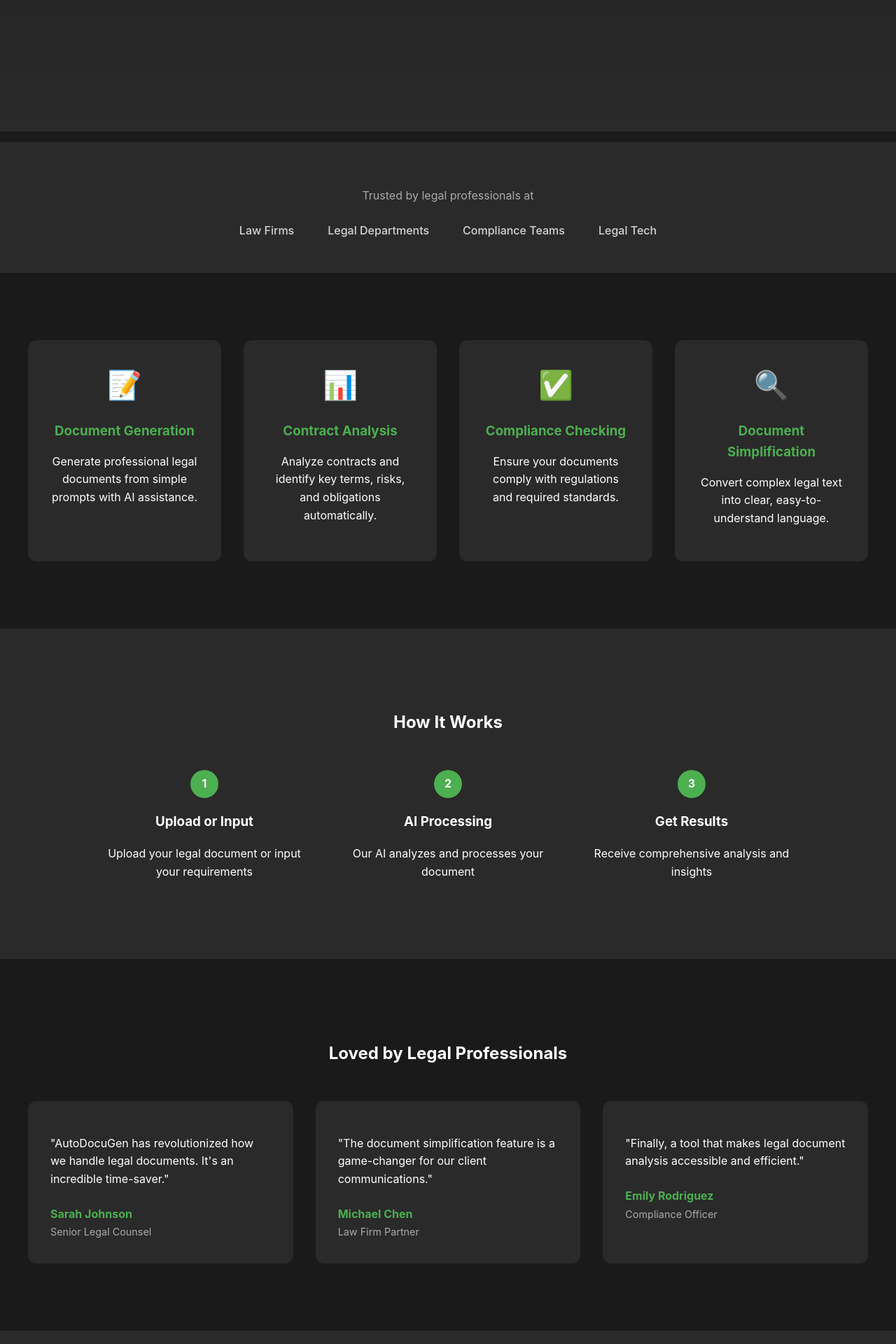
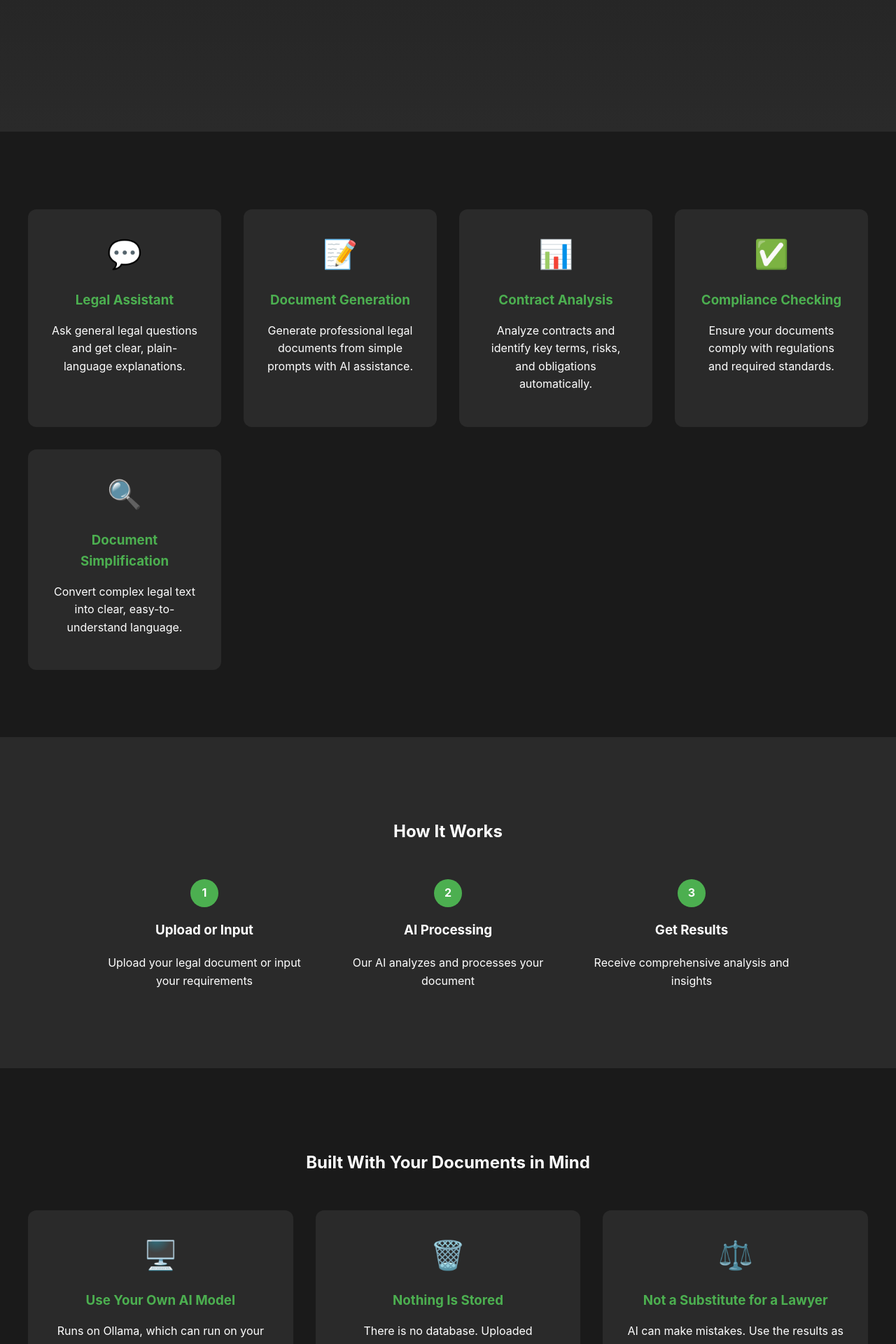
Before and after one commit to Anjali2034/CaseWise, a FastAPI app: page / in a window 1280 px wide; the page is wider, and only the part inside the window is pictured. Shown: the part 640-2560 px from the top of that part at 70% size. Run offline with FastAPI, Linux system fonts and the light colour scheme.

Commit message:
Remove fabricated testimonials and claims from home page; state real privacy facts and limits

```diff
--- a/templates/home.html
+++ b/templates/home.html
@@ -8,7 +8,7 @@
     <section class="hero">
         <div class="hero-content">
             <h1>The AI Legal Assistant</h1>
-            <p class="hero-subtitle">Built to make legal document analysis extraordinarily simple, AutoDocuGen is the best way to handle legal documents with AI.</p>
+            <p class="hero-subtitle">Draft, analyze, check and simplify legal documents with AI, explained in plain language.</p>
             <div class="cta-buttons">
                 <a href="/document-generator" class="primary-button">Get Started</a>
                 <a href="#features" class="secondary-button">Learn More</a>
@@ -16,20 +16,14 @@
         </div>
     </section>
 
-    <!-- Trusted By Section -->
-    <section class="trusted-by">
-        <p>Trusted by legal professionals at</p>
-        <div class="company-logos">
-            <span>Law Firms</span>
-            <span>Legal Departments</span>
-            <span>Compliance Teams</span>
-            <span>Legal Tech</span>
-        </div>
-    </section>
-
     <!-- Features Section -->
     <section id="features" class="features">
         <div class="feature-grid">
+            <div class="feature-card">
+                <div class="feature-icon">💬</div>
+                <h3>Legal Assistant</h3>
+                <p>Ask general legal questions and get clear, plain-language explanations.</p>
+            </div>
             <div class="feature-card">
                 <div class="feature-icon">📝</div>
                 <h3>Document Generation</h3>
@@ -75,30 +69,24 @@
         </div>
     </section>
 
-    <!-- Testimonials Section -->
-    <section class="testimonials">
-        <h2>Loved by Legal Professionals</h2>
-        <div class="testimonial-grid">
-            <div class="testimonial-card">
-                <p>"AutoDocuGen has revolutionized how we handle legal documents. It's an incredible time-saver."</p>
-                <div class="testimonial-author">
-                    <strong>Sarah Johnson</strong>
-                    <span>Senior Legal Counsel</span>
-                </div>
+    <!-- Privacy Section -->
+    <section class="privacy">
+        <h2>Built With Your Documents in Mind</h2>
+        <div class="feature-grid">
+            <div class="feature-card">
+                <div class="feature-icon">🖥️</div>
+                <h3>Use Your Own AI Model</h3>
+                <p>Runs on Ollama, which can run on your own computer, so your documents don't have to go to a third-party AI service.</p>
             </div>
-            <div class="testimonial-card">
-                <p>"The document simplification feature is a game-changer for our client communications."</p>
-                <div class="testimonial-author">
-                    <strong>Michael Chen</strong>
-                    <span>Law Firm Partner</span>
-                </div>
+            <div class="feature-card">
+                <div class="feature-icon">🗑️</div>
+                <h3>Nothing Is Stored</h3>
+                <p>There is no database. Uploaded documents are processed in memory and are never written to logs.</p>
             </div>
-            <div class="testimonial-card">
-                <p>"Finally, a tool that makes legal document analysis accessible and efficient."</p>
-                <div class="testimonial-author">
-                    <strong>Emily Rodriguez</strong>
-                    <span>Compliance Officer</span>
-                </div>
+            <div class="feature-card">
+                <div class="feature-icon">⚖️</div>
+                <h3>Not a Substitute for a Lawyer</h3>
+                <p>AI can make mistakes. Use the results as a starting point and have important documents reviewed by a qualified lawyer.</p>
             </div>
         </div>
     </section>
@@ -106,7 +94,7 @@
     <!-- CTA Section -->
     <section class="cta-section">
         <h2>Ready to Transform Your Legal Document Workflow?</h2>
-        <p>Join thousands of legal professionals who trust AutoDocuGen</p>
+        <p>Pick a tool and try it on your own document in seconds.</p>
         <a href="/document-generator" class="primary-button">Get Started Now</a>
     </section>
 </main>
@@ -186,30 +174,6 @@
     background-color: rgba(255, 255, 255, 0.1);
 }
 
-/* Trusted By Section */
-.trusted-by {
-    text-align: center;
-    padding: 3rem 2rem;
-    background-color: var(--card-bg);
-}
-
-.trusted-by p {
-    color: rgba(255, 255, 255, 0.6);
-    margin-bottom: 1.5rem;
-}
-
-.company-logos {
-    display: flex;
-    justify-content: center;
-    gap: 3rem;
-    flex-wrap: wrap;
-}
-
-.company-logos span {
-    color: rgba(255, 255, 255, 0.8);
-    font-weight: 500;
-}
-
 /* Features Section */
 .features {
     padding: 6rem 2rem;
@@ -284,39 +248,14 @@
     font-weight: bold;
 }
 
-/* Testimonials Section */
-.testimonials {
+/* Privacy Section */
+.privacy {
     padding: 6rem 2rem;
     text-align: center;
 }
 
-.testimonial-grid {
-    display: grid;
-    grid-template-columns: repeat(auto-fit, minmax(300px, 1fr));
-    gap: 2rem;
-    max-width: 1200px;
-    margin: 3rem auto 0;
-}
-
-.testimonial-card {
-    background-color: var(--card-bg);
-    padding: 2rem;
-    border-radius: 12px;
-    text-align: left;
-}
-
-.testimonial-author {
-    margin-top: 1.5rem;
-}
-
-.testimonial-author strong {
-    display: block;
-    color: var(--primary-color);
-}
-
-.testimonial-author span {
-    color: rgba(255, 255, 255, 0.6);
-    font-size: 0.9rem;
+.privacy h2 {
+    margin-bottom: 3rem;
 }
 
 /* CTA Section */
```
Also changed, not shown: tests/test_pages_and_health.py (+21 -0 lines).
